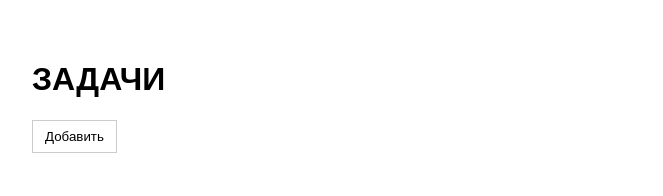
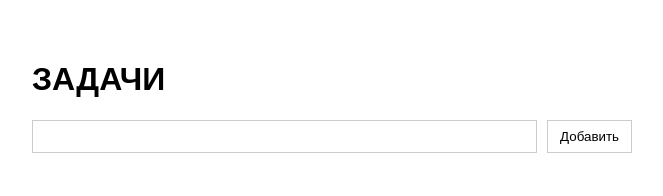
Before and after one commit to makar-makovskiy/listjs, a website: page index.html in a window 1280 px wide. Shown: the whole page, without its empty margins (308-971 px from the left). Drawn offline with Linux system fonts and the light colour scheme.

Commit message:
Update index.html

```diff
--- a/index.html
+++ b/index.html
@@ -10,7 +10,7 @@
     <div class="container">
         <h1>ЗАДАЧИ</h1>
         <div class="input-container">
-
+           <input type="text" id="taskInput">
             <button id="addTaskBtn">Добавить</button>
         </div>
         <ul id="taskList"></ul>
```
